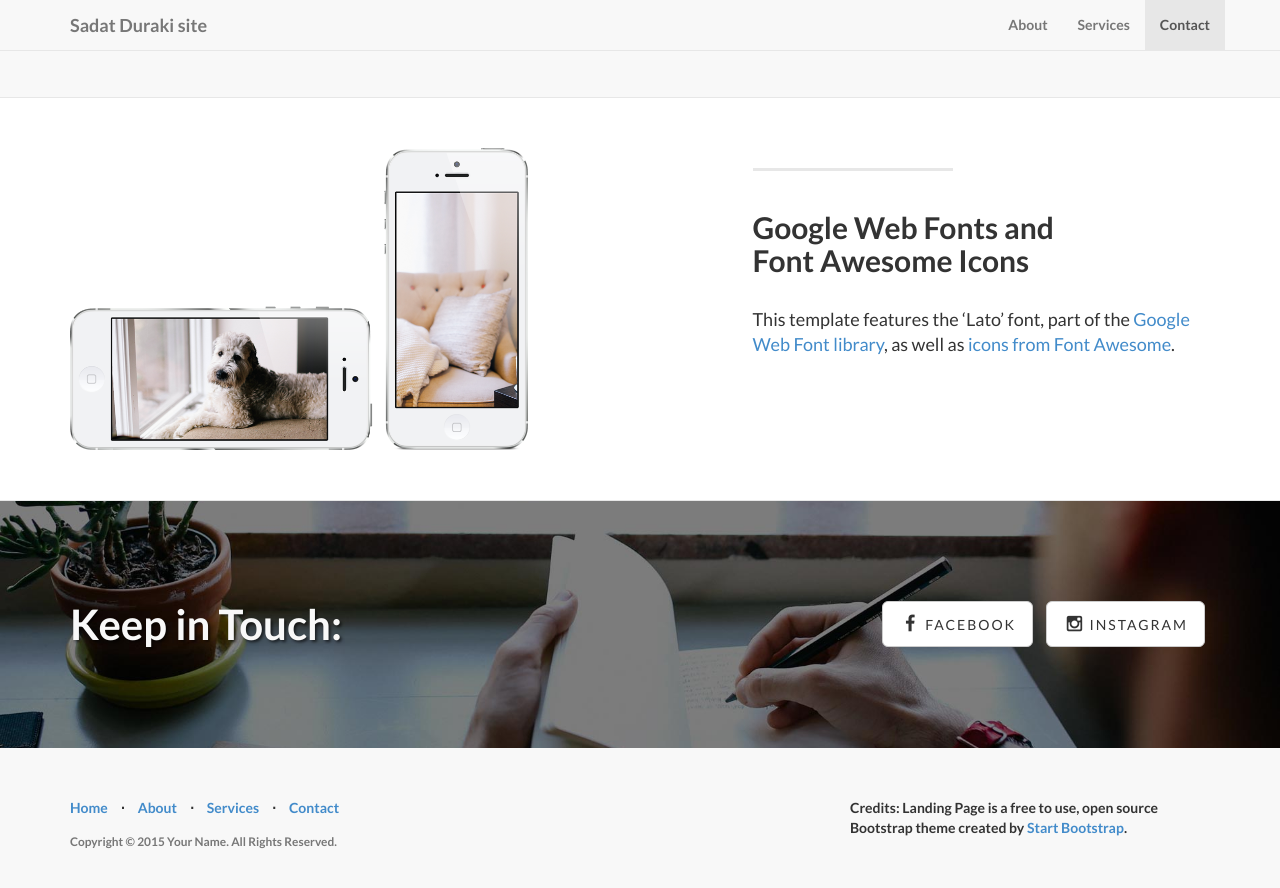
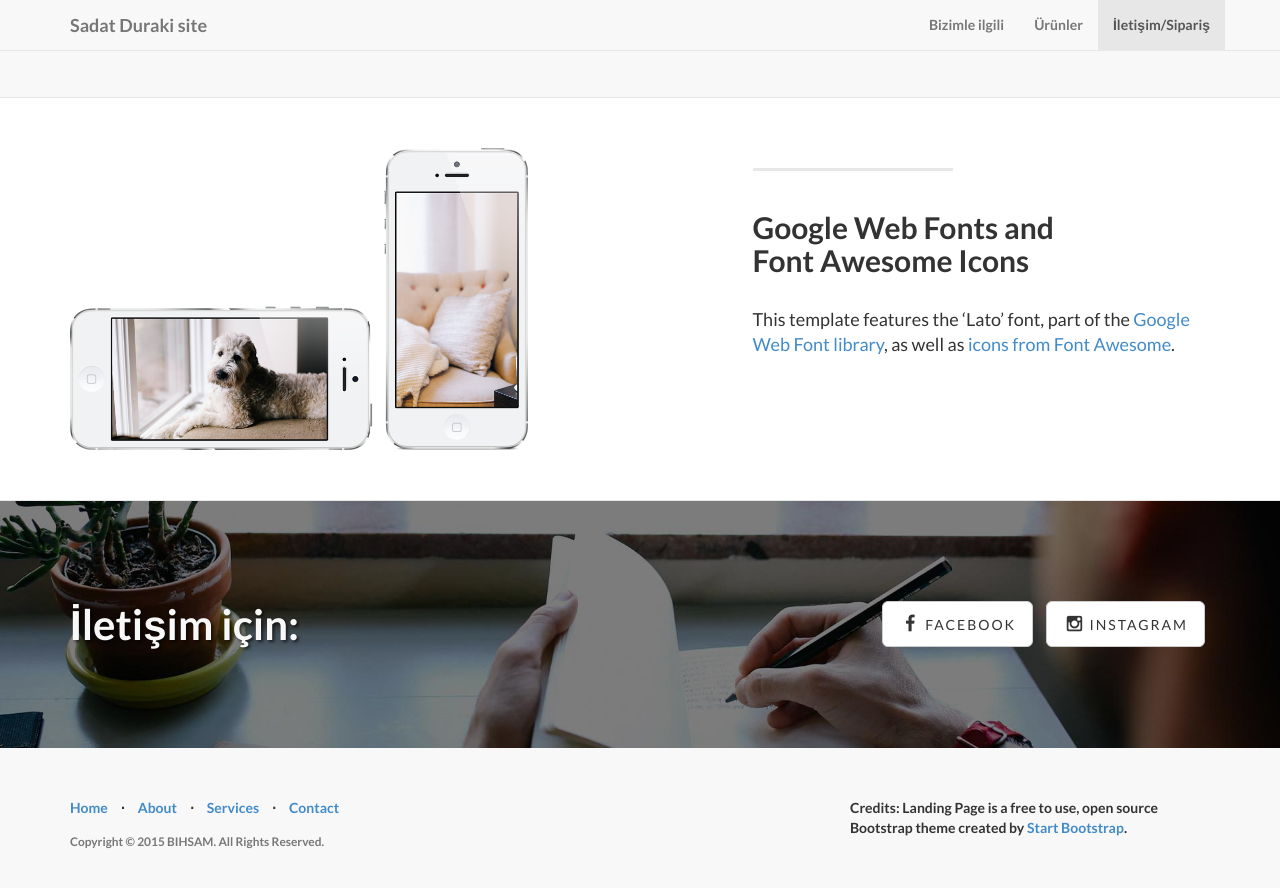
Before and after one commit to sadatd/sadatd.github.io, a Jekyll site: the page built from index.html, in a window 1280 px wide and 900 px high, scrolled down 1902 px. Shown: the top 888 px of the window. Built offline with Jekyll 4.4.1, drawn with Linux system fonts in a browser that asks for light colours; some of the changed text lies outside the part shown.

Commit message:
Update site name etc.

```diff
--- a/_config.yml
+++ b/_config.yml
@@ -10,7 +10,7 @@
   You can edit this line in _config.yml. It will appear in your document
   head meta (for Google search results) and in your feed.xml site
   description.
-copyright: 'Copyright &copy; 2015 Your Name. All Rights Reserved.'
+copyright: 'Copyright &copy; 2015 BIHSAM. All Rights Reserved.'
 credits: 'Credits: Landing Page is a free to use, open source Bootstrap theme created by <a href="http://startbootstrap.com/">Start Bootstrap</a>.'
 
 # ----------------------- #
--- a/_includes/contact.html
+++ b/_includes/contact.html
@@ -4,7 +4,7 @@
 
 			<div class="row">
 				<div class="col-lg-6">
-					<h2>Keep in Touch:</h2>
+					<h2>İletişim için:</h2>
 				</div>
 				<div class="col-lg-6">
 					<ul class="list-inline banner-social-buttons">
--- a/_includes/header.html
+++ b/_includes/header.html
@@ -15,13 +15,13 @@
         <div class="collapse navbar-collapse" id="bs-example-navbar-collapse-1">
             <ul class="nav navbar-nav navbar-right">
             	<li>
-                    <a class="page-scroll" href="#about">About</a>
+                    <a class="page-scroll" href="#about">Bizimle ilgili</a>
                 </li>
                 <li>
-                    <a class="page-scroll" href="#services">Services</a>
+                    <a class="page-scroll" href="#services">Ürünler</a>
                 </li>
                 <li>
-                    <a class="page-scroll" href="#contact">Contact</a>
+                    <a class="page-scroll" href="#contact">İletişim/Sipariş</a>
                 </li>
             </ul>
         </div>
--- a/index.html
+++ b/index.html
@@ -1,5 +1,5 @@
 ---
 layout: default
-title: Landing Page
-subTitle: A Template by Start Bootstrap
+title: BIHSAM
+subTitle: Arı ürünleri
 ---
```
